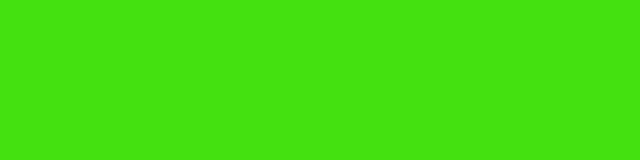
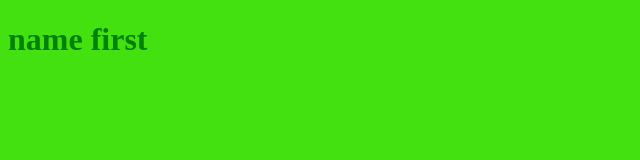
Before and after one commit to SuleymanliKarim/css-lesson-v-, a plain HTML site: page index.html in a window 1280 px wide. Shown: the whole page, without its empty margins (0-640 px from the left). Drawn offline with Linux system fonts and the light colour scheme.

```diff
--- a/index.html
+++ b/index.html
@@ -7,6 +7,7 @@
 <link rel="stylesheet" href="./style.css">
 </head>
 <body>
- <!-- <h1>hello world</h1> -->
+<h1>name first</h1>
+    <!-- <h1>hello world</h1> -->
 </body>
 </html>
```
